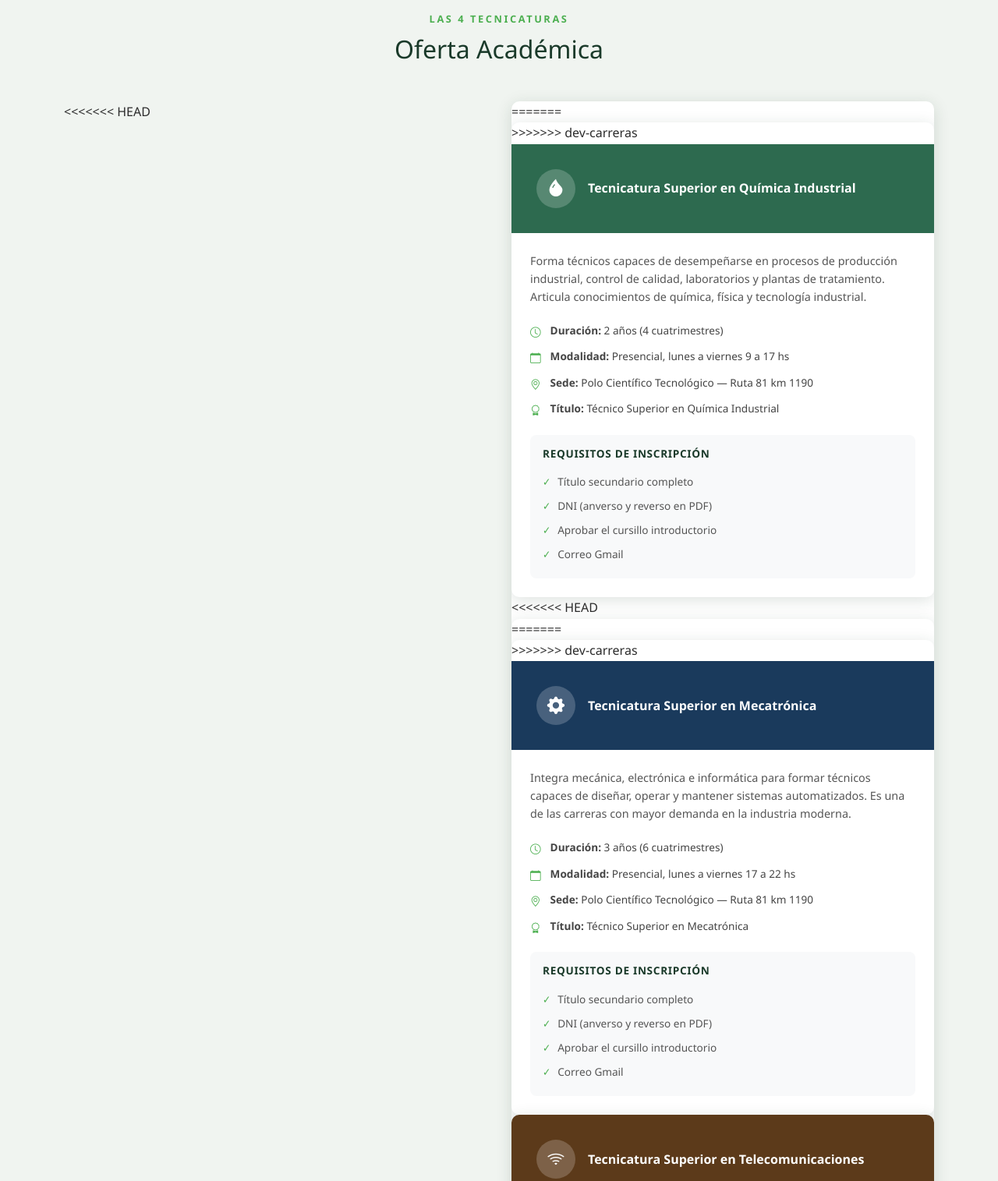
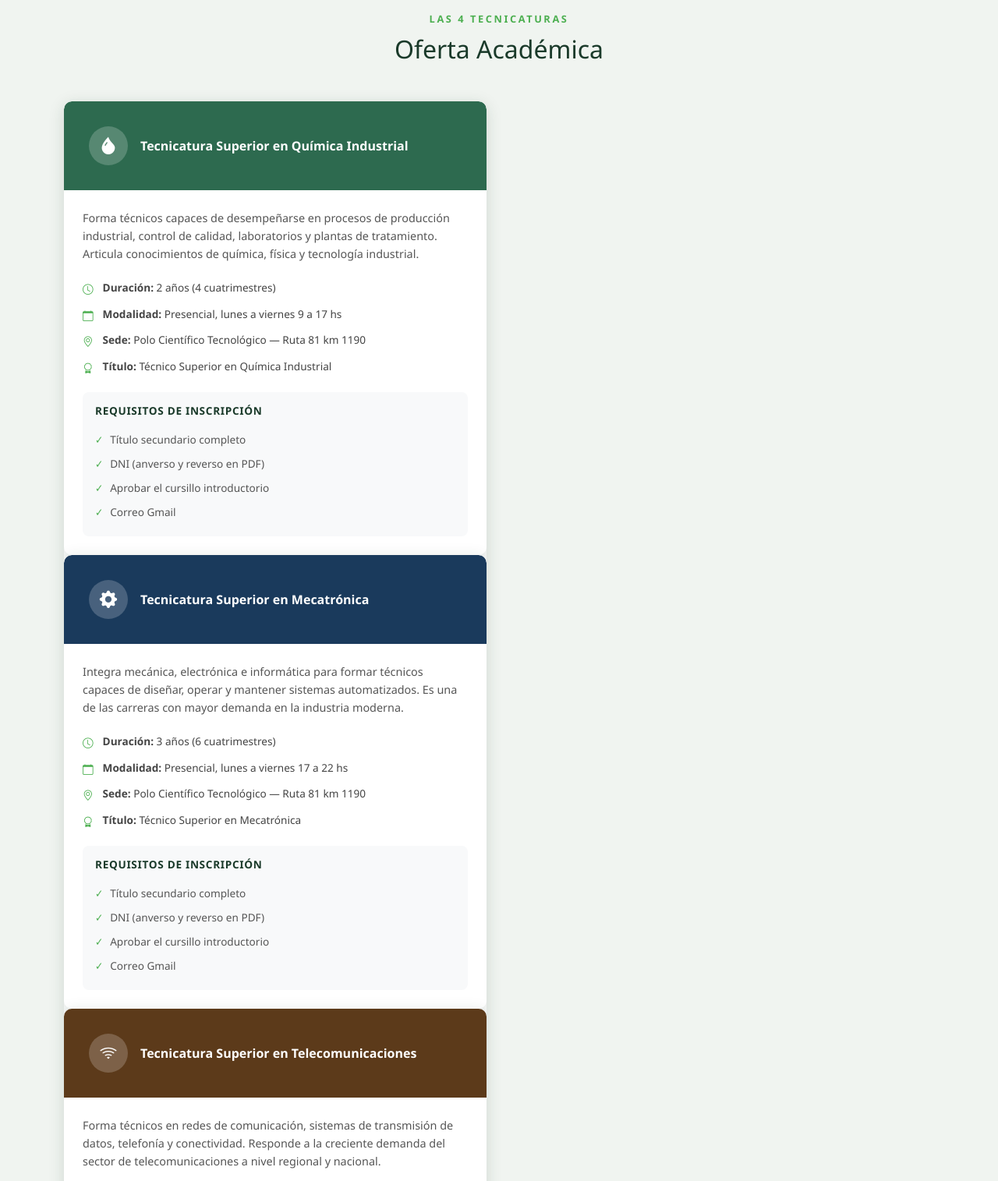
Before and after one commit to MaxiSoriaGit/trabajo-practico-integrador-unidad-ii-maximiliano-soria, a plain HTML site: page carreras.html in a window 1280 px wide. Shown: the part 900-2415 px from the top of the page at 78% size. Drawn offline with nearby package versions, Linux system fonts and the light colour scheme.

Commit message:
se eliminan marcas de conflicto en carreras

```diff
--- a/carreras.html
+++ b/carreras.html
@@ -123,11 +123,9 @@
 
           <div class="carreras-grid">
             <!-- QUÍMICA INDUSTRIAL -->
-<<<<<<< HEAD
+
             <article class="carrera-card">
-=======
             <article class="carrera-card" id="quimica">
->>>>>>> dev-carreras
               <div class="carrera-header carrera-quimica">
                 <div class="carrera-icono">
                   <i class="bi bi-droplet-fill"></i>
@@ -183,11 +181,11 @@
             </article>
 
             <!-- MECATRÓNICA -->
-<<<<<<< HEAD
+
             <article class="carrera-card">
-=======
+
             <article class="carrera-card" id="mecatronica">
->>>>>>> dev-carreras
+
               <div class="carrera-header carrera-mecatronica">
                 <div class="carrera-icono">
                   <i class="bi bi-gear-fill"></i>
```
